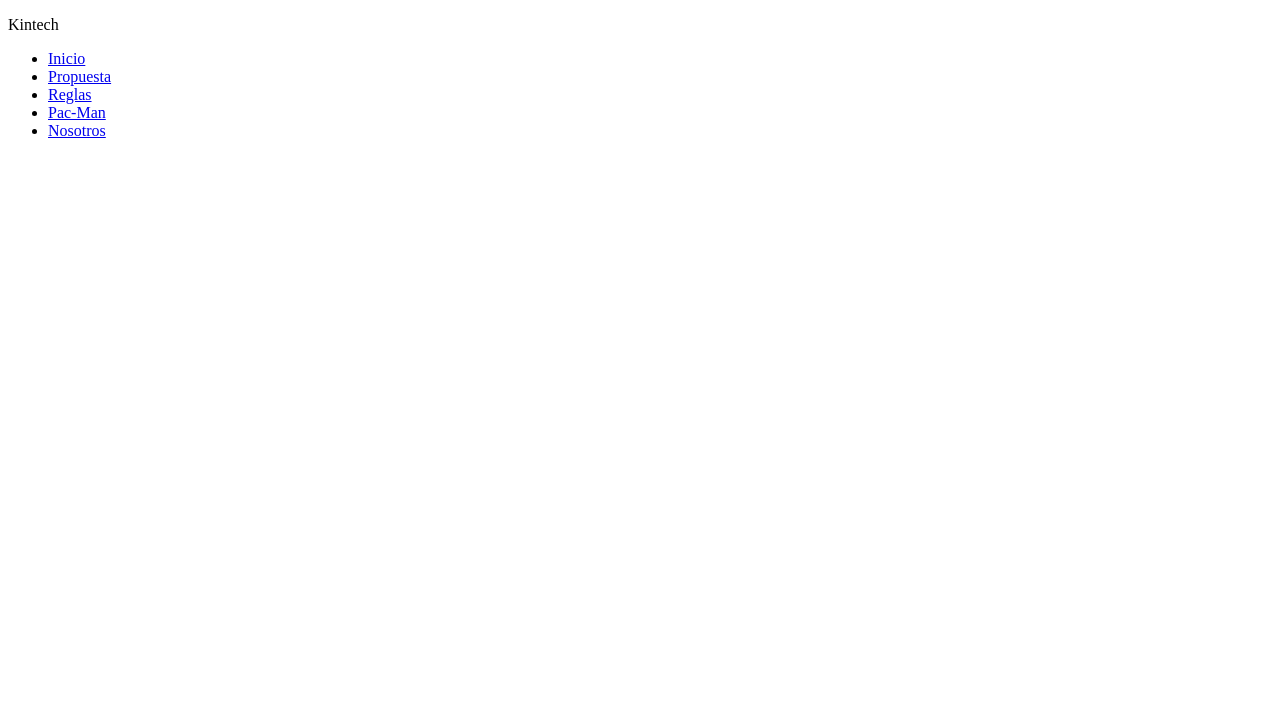
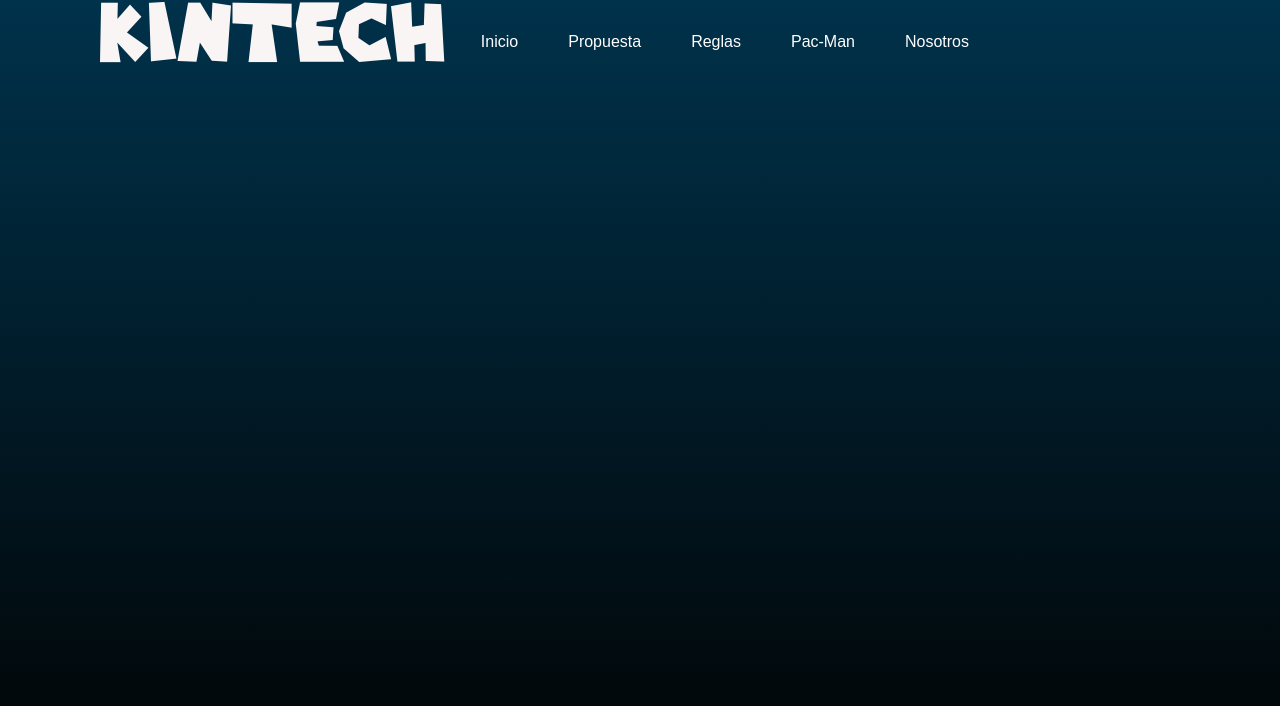
Before and after one commit to Fernanda0rtiz/Kintech, a plain HTML site: page Index.html in a window 1280 px wide. Drawn offline with Linux system fonts and the light colour scheme.

Commit message:
Avance menú

```diff
--- a/Index.html
+++ b/Index.html
@@ -1,24 +1,31 @@
 <!DOCTYPE html>
 <html lang="en">
 <head>
-
         <meta charset="UTF-8">
         <meta http-equiv="X-UA-Compatible" content="IE-edge">
         <meta name="viewport" content="width=device-width, initial-scale=1">
         <title>Kintech</title>
+        <meta name="viewport" content="width=device-width, initial-scale=1">
+        <link href="style.css" rel="stylesheet" >
     </head>
+
+
+
 <body>
-    <header class="header">
-            <p class="Kintech">Kintech</p>
-               <ul class="show">
-                <li><a href="Index.html">Inicio</a></li>
+    <header>
+        <h1> Kintech </h1>
+        <ul>
+            <li><a href="Index.html" class=" activar" >Inicio</a></li>
              <li><a href="Propuesta.html">Propuesta</a></li>
             <li><a href="Reglas.html">Reglas</a></li>
             <li><a href="Pac-Man.html">Pac-Man</a></li>
             <li><a href="Nosotros.html">Nosotros</a></li>
         </ul>
-            </nav>
-        </div>
     </header>
+
+    <section>
+
+    </section>
+
 </body>
 </html>
--- /dev/null
+++ b/style.css
@@ -0,0 +1,76 @@
+@font-face {
+
+    font-family: SuperMario;
+    src: url("fonts/Mario.ttf")
+
+}
+
+*
+{
+    margin:0;
+    padding: 0;
+    box-sizing: border-box;
+    font-family: Arial, Helvetica, sans-serif;
+}
+
+
+body
+{
+    color: rgb(250, 245, 245);
+    font-family: sans-serif;
+    font-size: 1rem;
+    line-height: 1.5em;
+    margin: 0;
+    padding: 0;
+    min-height: 100vh;
+    background: linear-gradient(rgb(0, 50, 75), rgb(2, 2, 2))
+}
+
+
+header
+{
+    position: absolute;
+    top: 0;
+    left: 0;
+    width: 100%;
+    padding: 30px 100px;
+    display: flex;
+    justify-content: spaace-between;
+    align-items: center;
+
+}
+
+header ul
+{
+    display: flex;
+    justify-content: center;
+    align-items: center;
+}
+
+header ul li
+{
+    list-style: none;
+    margin-left: 20px
+}
+
+header ul li a
+{
+    text-decoration: none;
+    padding: 6px 15px;
+    color: white;
+    border-radius: 20px;
+}
+
+header ul li a:hover
+{
+    background: white;
+    color: black;
+}
+
+
+
+h1
+{
+    font-family: SuperMario;
+    font-size: 5rem;
+}
```
Also changed, not shown: fonts/Doctor Glitch.otf (added), fonts/Exima Geometric.otf (added), fonts/Mario.ttf (added), 1 other file. Lines whose indentation alone changed are shown as unchanged.
